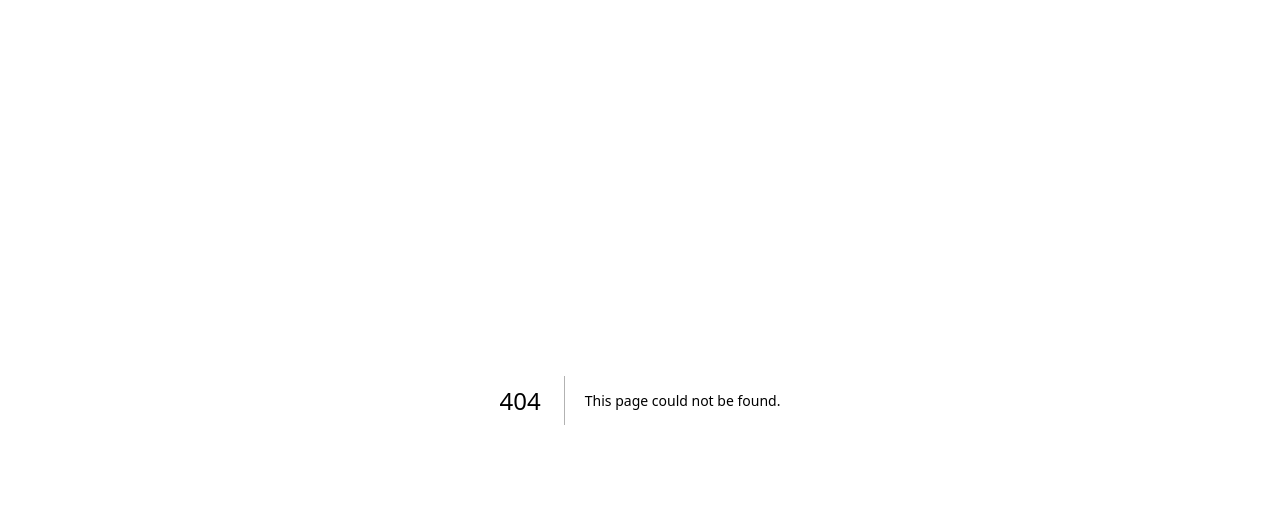
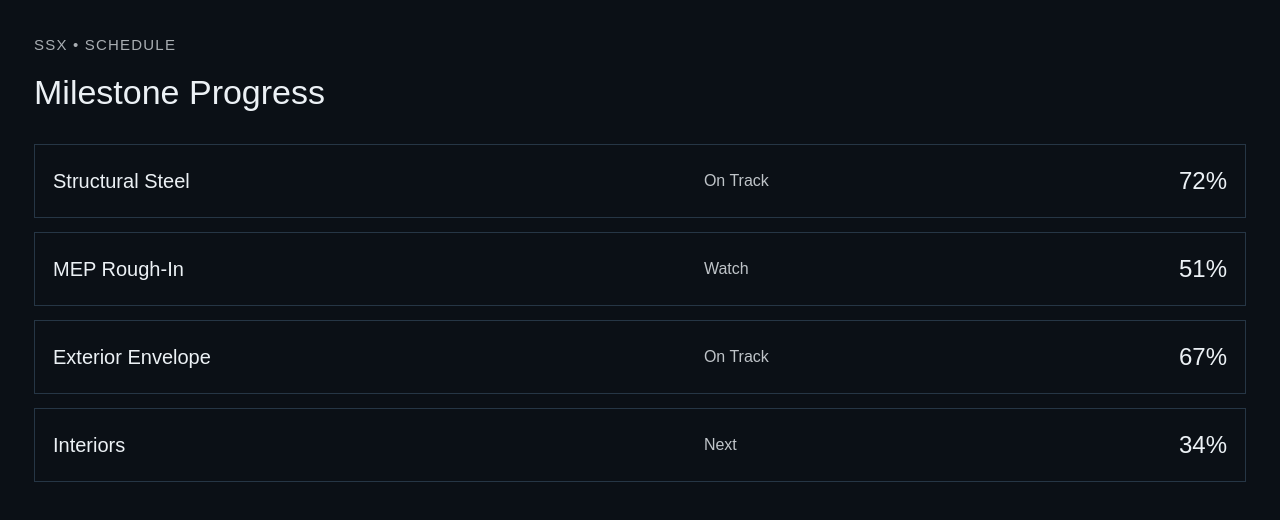
Before and after one commit to dalefarrow5268-art/ssx-isabel-v1, a Next.js app: page /screens/schedule in a window 1280 px wide. Before the commit this address had no page. Shown: the top 520 px of the page. Built offline with nearby package versions, Linux system fonts and the light colour scheme.

Commit message:
Add live office schedule screen

```diff
--- /dev/null
+++ b/app/screens/schedule/page.tsx
@@ -0,0 +1,24 @@
+const rows = [
+  ['Structural Steel', 'On Track', '72%'],
+  ['MEP Rough-In', 'Watch', '51%'],
+  ['Exterior Envelope', 'On Track', '67%'],
+  ['Interiors', 'Next', '34%'],
+];
+
+export default function ScheduleScreen() {
+  return (
+    <main style={{ minHeight: '100vh', background: '#0b1016', color: '#ecf1f5', padding: 34, fontFamily: 'Arial, sans-serif' }}>
+      <div style={{ fontSize: 15, opacity: 0.7, letterSpacing: 1.2 }}>SSX • SCHEDULE</div>
+      <h1 style={{ margin: '10px 0 26px', fontSize: 34 }}>Milestone Progress</h1>
+      <div style={{ display: 'grid', gap: 14 }}>
+        {rows.map(([name, status, pct]) => (
+          <div key={name} style={{ display: 'grid', gridTemplateColumns: '1.5fr .7fr .5fr', gap: 12, border: '1px solid #263645', padding: 18, alignItems: 'center' }}>
+            <div style={{ fontSize: 20 }}>{name}</div>
+            <div style={{ opacity: 0.8 }}>{status}</div>
+            <div style={{ fontSize: 24, textAlign: 'right' }}>{pct}</div>
+          </div>
+        ))}
+      </div>
+    </main>
+  );
+}
```
